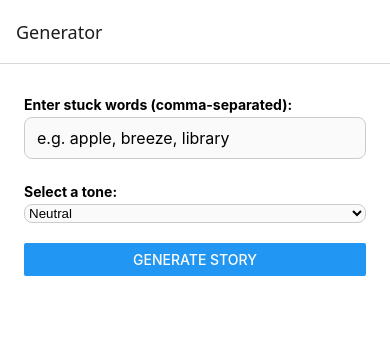
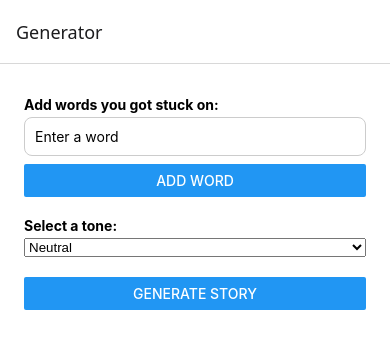
Before and after one commit to ahalajian/stutter_journal, a React Native app: screen /Generator in a window 390 px wide. Shown: the top 348 px of the page. Built offline with nearby package versions, Linux system fonts and the light colour scheme.

Commit message:
words treated as a list

```diff
--- a/screens/GeneratorScreen.js
+++ b/screens/GeneratorScreen.js
@@ -6,17 +6,34 @@ import {
   Button,
   ScrollView,
   ActivityIndicator,
+  Alert,
 } from 'react-native';
 import { Picker } from '@react-native-picker/picker';
 import { styles } from '../styles/GeneratorScreen.styles';
 
 export default function GeneratorScreen() {
-  const [words, setWords] = useState('');
-  const [tone, setTone] = useState('neutral');
+  const [newWord, setNewWord] = useState('');
+  const [wordsList, setWordsList] = useState([]);
+  const [tone, setTone] = useState('');
   const [loading, setLoading] = useState(false);
   const [story, setStory] = useState('');
 
+  const handleAddWord = () => {
+    if (newWord.trim() !== '') {
+      setWordsList([...wordsList, newWord.trim()]);
+      setNewWord('');
+    }
+  };
+
   const generateStory = async () => {
+    if (wordsList.length === 0) {
+      Alert.alert(
+        'No words',
+        'Please add at least one word before generating.'
+      );
+      return;
+    }
+
     setLoading(true);
     setStory('');
 
@@ -25,11 +42,10 @@ export default function GeneratorScreen() {
         method: 'POST',
         headers: { 'Content-Type': 'application/json' },
         body: JSON.stringify({
-          words: words.split(',').map((w) => w.trim()),
+          words: wordsList,
           tone: tone,
         }),
       });
-
       const data = await response.json();
       setStory(data.story);
     } catch (error) {
@@ -41,13 +57,29 @@ export default function GeneratorScreen() {
 
   return (
     <ScrollView contentContainerStyle={styles.container}>
-      <Text style={styles.label}>Enter stuck words (comma-separated):</Text>
-      <TextInput
-        style={styles.input}
-        placeholder="e.g. apple, breeze, library"
-        value={words}
-        onChangeText={setWords}
-      />
+      <Text style={styles.label}>Add words you got stuck on:</Text>
+      <View style={styles.wordInputSection}>
+        <TextInput
+          style={styles.input}
+          placeholder="Enter a word"
+          value={newWord}
+          onChangeText={setNewWord}
+        />
+        <Button title="Add Word" onPress={handleAddWord} />
+      </View>
+
+      {wordsList.length > 0 && (
+        <View style={styles.wordsList}>
+          <Text style={styles.label}>Your Words:</Text>
+          <View style={{ flexDirection: 'row', flexWrap: 'wrap' }}>
+            {wordsList.map((word, index) => (
+              <View key={index} style={styles.wordBubble}>
+                <Text>{word}</Text>
+              </View>
+            ))}
+          </View>
+        </View>
+      )}
 
       <Text style={styles.label}>Select a tone:</Text>
       <Picker
--- a/styles/GeneratorScreen.styles.js
+++ b/styles/GeneratorScreen.styles.js
@@ -3,32 +3,33 @@ import { globalStyles } from './global.styles';
 
 export const styles = {
   ...globalStyles,
+  wordInputSection: {
+    marginBottom: 12,
+  },
   input: {
+    borderColor: '#ccc',
     borderWidth: 1,
-    borderColor: '#ccc',
-    paddingVertical: 10,
-    paddingHorizontal: 12,
     borderRadius: 8,
-    fontSize: 16,
-    backgroundColor: '#fafafa',
-    marginBottom: 16,
+    padding: 10,
+    marginBottom: 8,
+  },
+  wordsList: {
+    marginBottom: 12,
+  },
+  wordsContainer: {
+    flexDirection: 'row',
+    flexWrap: 'wrap',
   },
   picker: {
-    borderWidth: 1,
-    borderColor: '#ccc',
-    borderRadius: 8,
     marginBottom: 20,
-    backgroundColor: '#fafafa',
   },
   storyBox: {
+    marginTop: 20,
+    padding: 16,
     backgroundColor: '#f5f5f5',
-    padding: 16,
-    borderRadius: 12,
-    marginTop: 24,
+    borderRadius: 8,
   },
   storyText: {
-    fontSize: 16,
-    lineHeight: 22,
-    color: '#333333',
+    lineHeight: 24,
   },
 };
```
